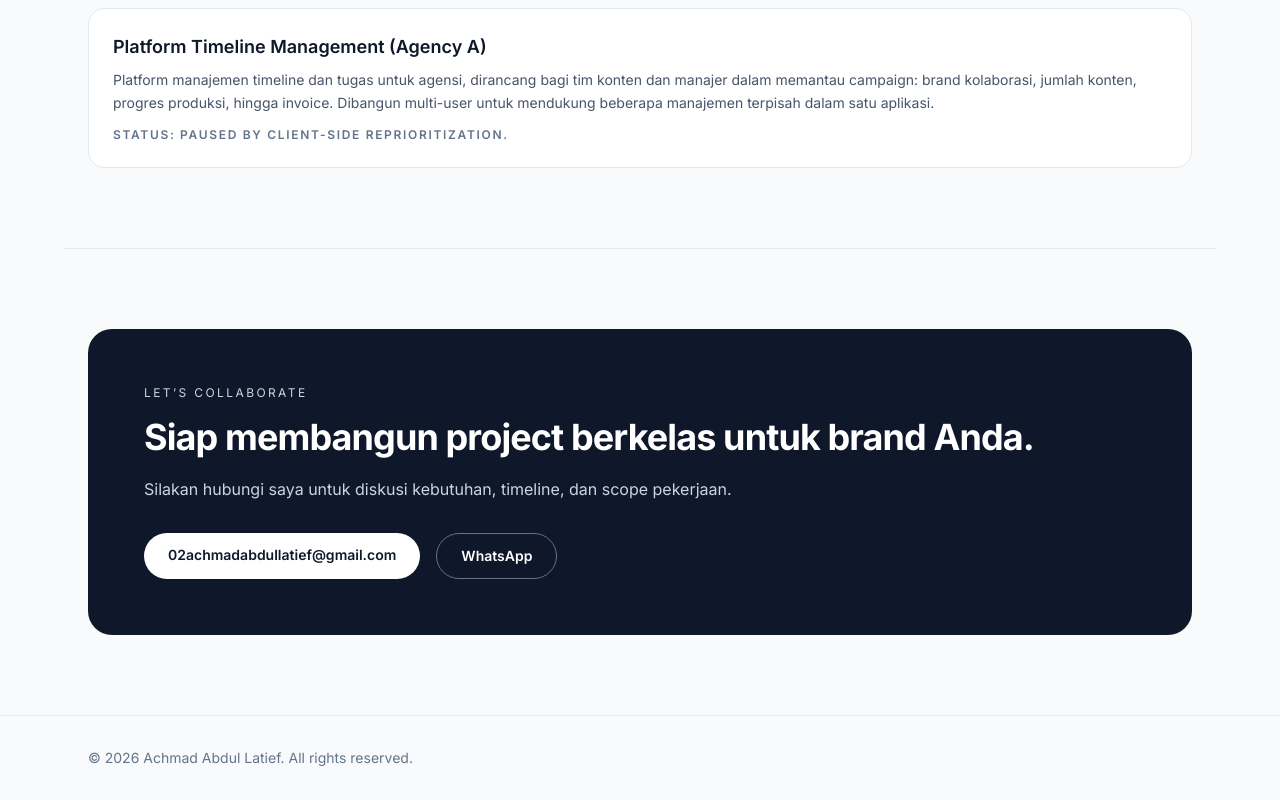
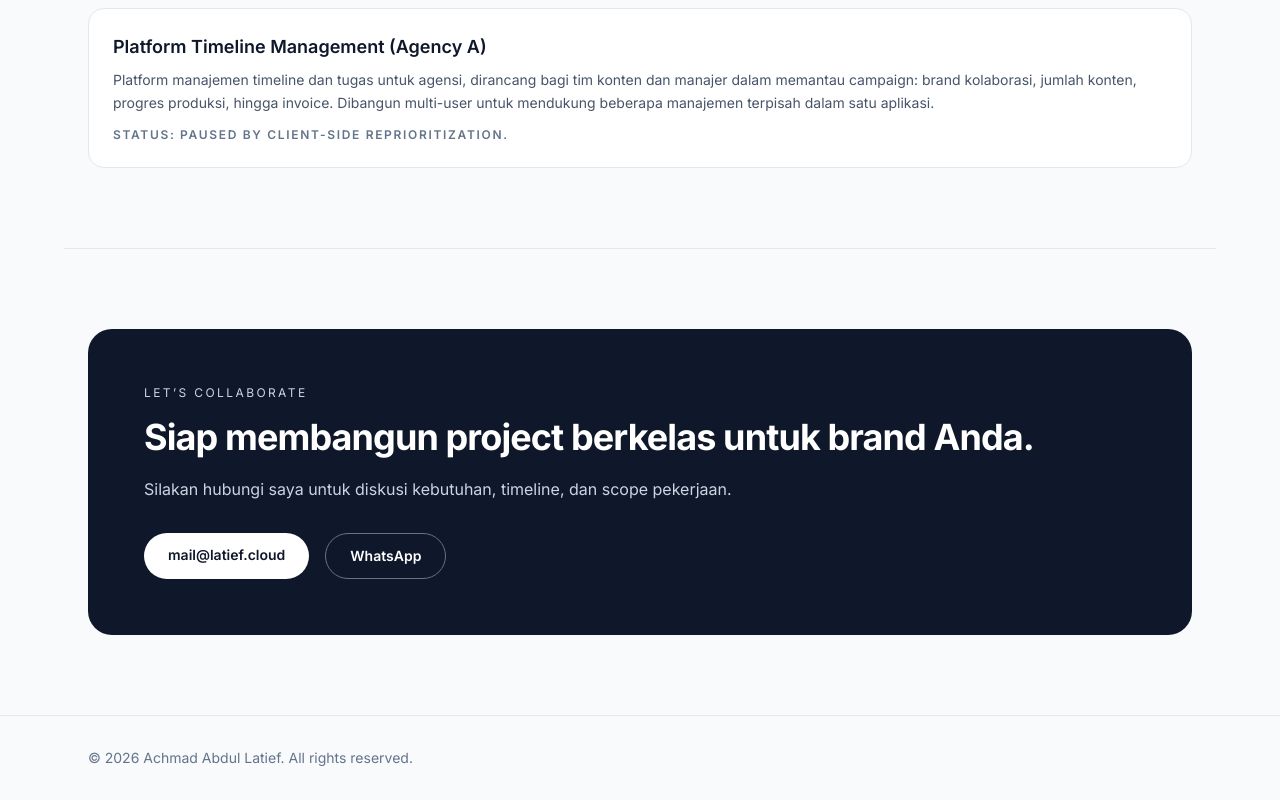
Before and after one commit to Ahmaddd99/my-portofolio, a plain HTML site: page index.html in a window 1280 px wide. Shown: the part 3015-3815 px from the top of the page. Drawn offline with nearby package versions, Linux system fonts and the light colour scheme.

Commit message:
change email

```diff
--- a/index.html
+++ b/index.html
@@ -435,9 +435,9 @@
                     </p>
                     <div class="mt-8 flex flex-wrap gap-4">
                         <a
-                            href="mailto:02achmadabdullatief@gmail.com"
+                            href="mailto:mail@latief.cloud"
                             class="rounded-full bg-white px-6 py-3 text-sm font-semibold text-slate-900 transition hover:bg-slate-200">
-                            02achmadabdullatief@gmail.com
+                            mail@latief.cloud
                         </a>
                         <a
                             href="https://wa.me/6281517355819?text=Halo%20Achmad%20Abdul%20Latief%2C%20saya%20tertarik%20untuk%20mendiskusikan%20kebutuhan%20project%20digital.%20Jika%20berkenan%2C%20saya%20ingin%20menjadwalkan%20obrolan%20singkat."
```
